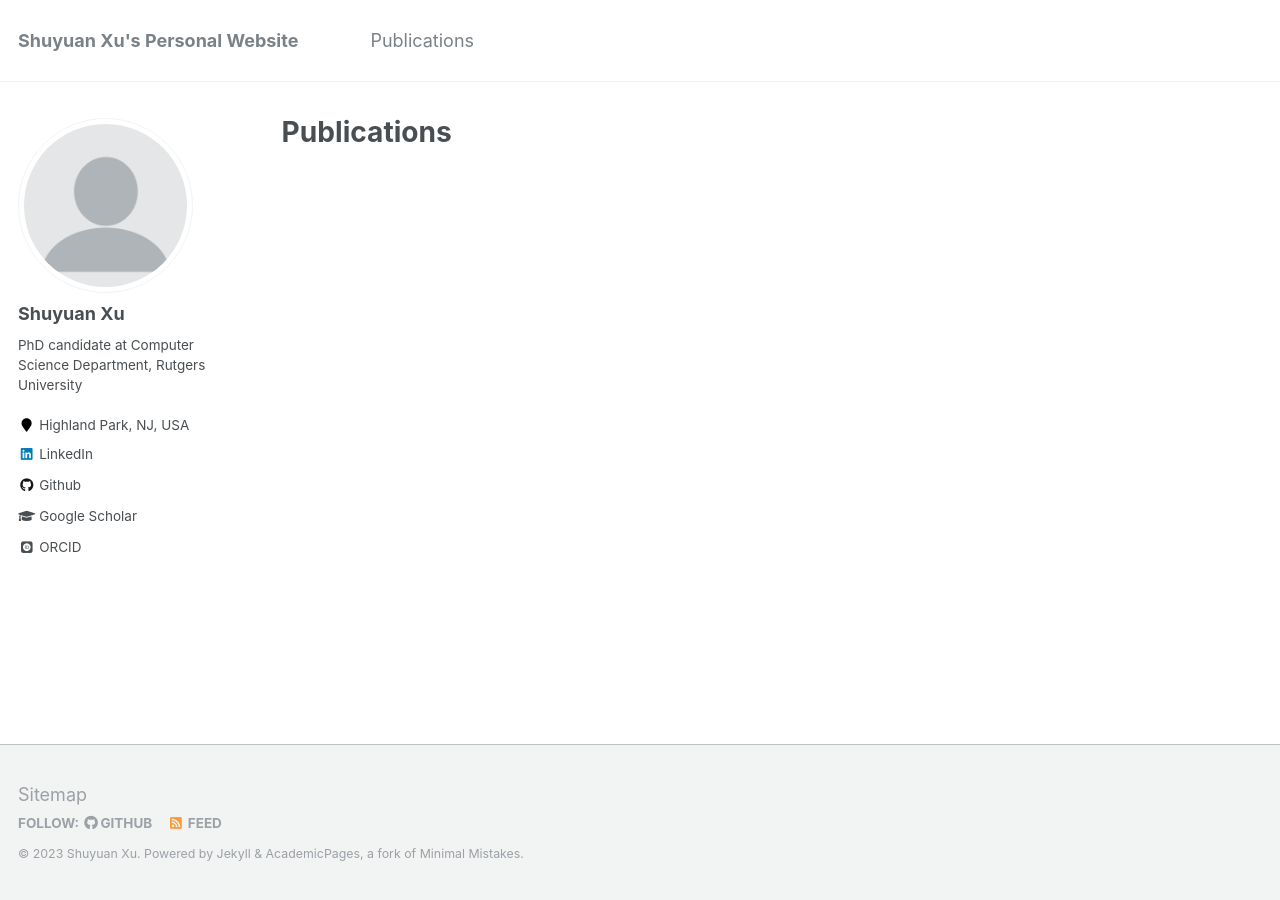
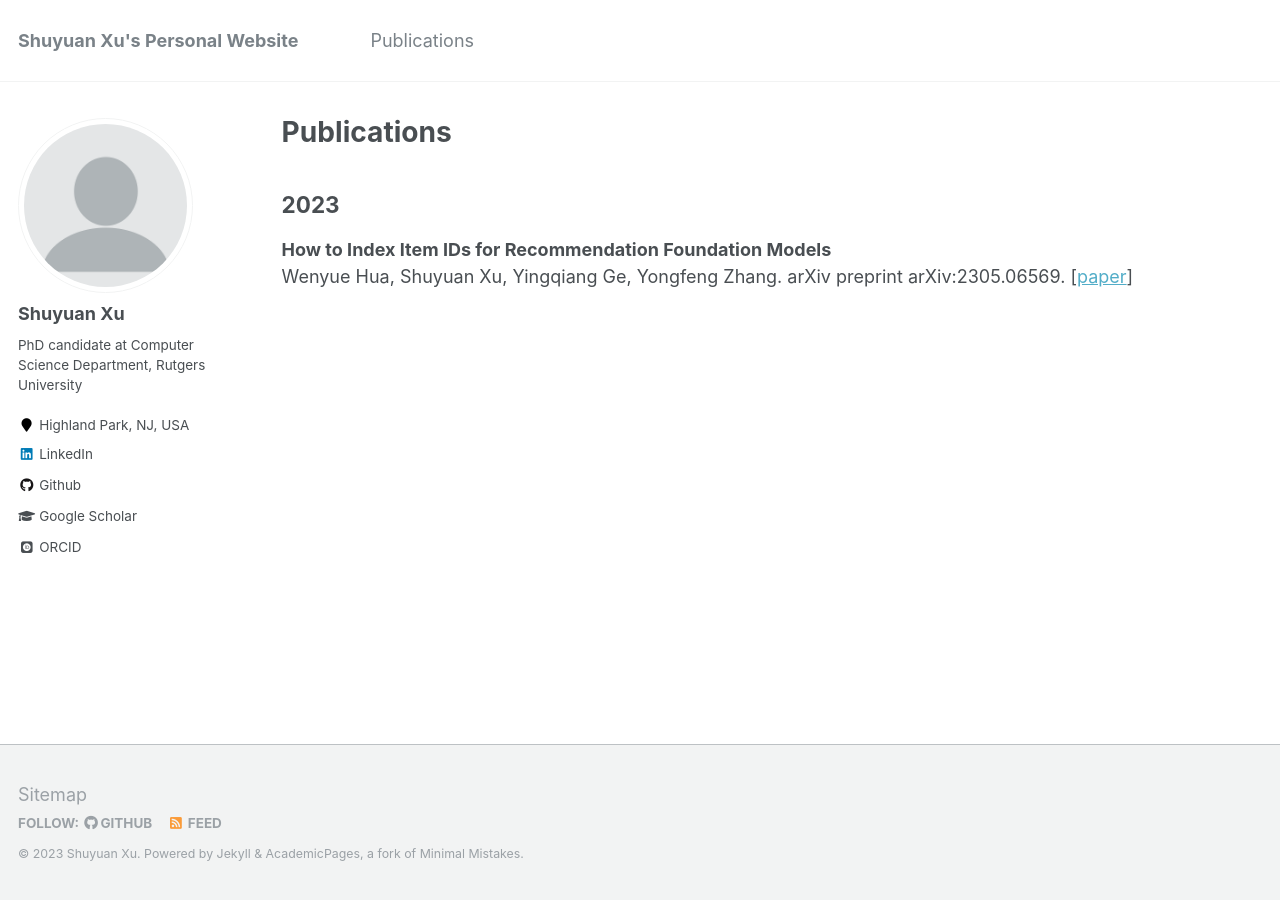
Before and after one commit to shuyuan-x/shuyuan-x.github.io, a Jekyll site: the page built from _pages/publications.md, in a window 1280 px wide. Built offline with Jekyll 4.4.1, drawn with Linux system fonts in a browser that asks for light colours; some web fonts are replaced.

Commit message:
Update publications.md

```diff
--- a/_pages/publications.md
+++ b/_pages/publications.md
@@ -5,12 +5,7 @@ permalink: /publications/
 author_profile: true
 ---
 
-{% if author.googlescholar %}
-  You can also find my articles on <u><a href="{{author.googlescholar}}">my Google Scholar profile</a>.</u>
-{% endif %}
-
-{% include base_path %}
-
-{% for post in site.publications reversed %}
-  {% include archive-single.html %}
-{% endfor %}
+2023
+---
+__How to Index Item IDs for Recommendation Foundation Models__
+Wenyue Hua, Shuyuan Xu, Yingqiang Ge, Yongfeng Zhang. arXiv preprint arXiv:2305.06569. [[paper](https://arxiv.org/pdf/2305.06569.pdf)]
```
